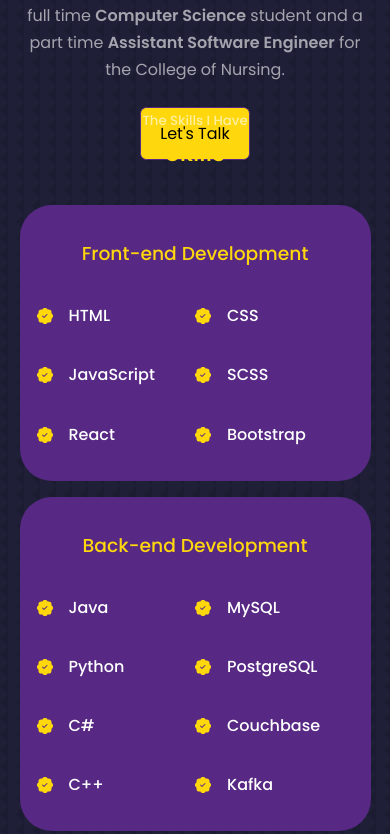
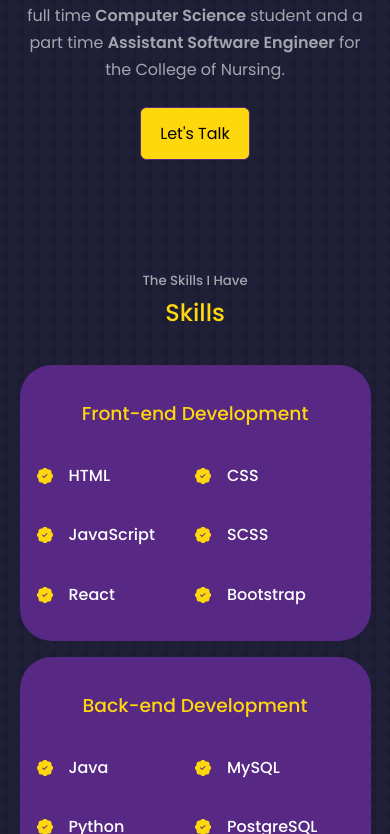
Before and after one commit to Owen-Senowitz/React-Portfolio-Website, a React (Create React App) app: page / in a window 390 px wide. Shown: the part 1770-2604 px from the top of the page. Built offline with nearby package versions, Linux system fonts and the light colour scheme.

Commit message:
experience spacing for mobile

```diff
--- a/src/components/experience/Experience.jsx
+++ b/src/components/experience/Experience.jsx
@@ -4,7 +4,7 @@ import './experience.css';
 
 const Experience = () => {
   return (
-    <section id="experience">
+    <section id="experience" className='experience__section'>
       <h5>The Skills I Have</h5>
       <h2>Skills</h2>
       <div className="container experience__container">
--- a/src/components/experience/experience.css
+++ b/src/components/experience/experience.css
@@ -65,4 +65,8 @@
         width: 100%;
         padding: 2rem 1rem;
     }
+
+    .experience__section {
+        transform: translateY(10rem);
+    }
 }
```
